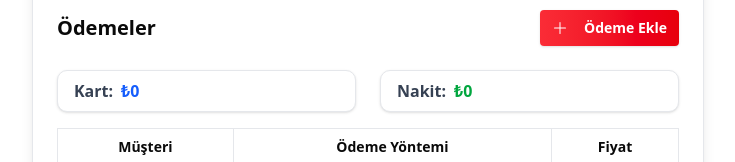
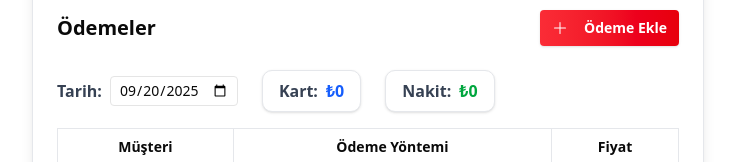
Before and after one commit to yusufisbilir/tadim_payment_tracker, a Next.js app: page /payments in a window 1280 px wide. Shown: the part 167-329 px from the top of the page, without its empty margins (272-1007 px from the left). Built offline with nearby package versions, Linux system fonts and the light colour scheme; no server answers; the database is empty.

Commit message:
feat: add date filter to payments fetching and display statistics

```diff
--- a/app/(private)/payments/page.tsx
+++ b/app/(private)/payments/page.tsx
@@ -6,17 +6,21 @@ export default function Payments() {
   const [payments, setPayments] = useState<
     Array<{ customer: string; price: number; payment_method: "card" | "cash" }>
   >([]);
+  const [date, setDate] = useState(() => {
+    const today = new Date();
+    return today.toISOString().split("T")[0];
+  });
 
   useEffect(() => {
     async function fetchPayments() {
-      const res = await fetch("/api/payments");
+      const res = await fetch(`/api/payments?date=${date}`);
       if (res.ok) {
         const data = await res.json();
         setPayments(data);
       }
     }
     fetchPayments();
-  }, []);
+  }, [date]);
 
   // Calculate statistics
   const totalCard = payments
@@ -28,7 +32,21 @@ export default function Payments() {
 
   return (
     <div className="w-full">
-      <div className="grid grid-cols-2 gap-6 mb-4">
+      <div className="flex flex-col md:flex-row gap-6 mb-4 items-center">
+        <div className="flex items-center gap-2 mb-2 md:mb-0">
+          <label htmlFor="date" className="font-semibold text-gray-700">
+            Tarih:
+          </label>
+          <input
+            id="date"
+            type="date"
+            value={date}
+            onChange={(e) => setDate(e.target.value)}
+            className="border rounded px-2 py-1 text-sm"
+            max={new Date().toISOString().split("T")[0]}
+          />
+        </div>
+        <div className="flex gap-6">
           <div className="bg-white rounded-lg shadow px-4 py-2 border border-gray-200">
             <span className="font-semibold text-gray-700">Kart:</span>
             <span className="ml-2 text-blue-600 font-bold">₺{totalCard}</span>
@@ -36,6 +54,7 @@ export default function Payments() {
           <div className="bg-white rounded-lg shadow px-4 py-2 border border-gray-200">
             <span className="font-semibold text-gray-700">Nakit:</span>
             <span className="ml-2 text-green-600 font-bold">₺{totalCash}</span>
+          </div>
         </div>
       </div>
       <Table className="border border-gray-200">
```
Lines whose indentation alone changed are shown as unchanged.
